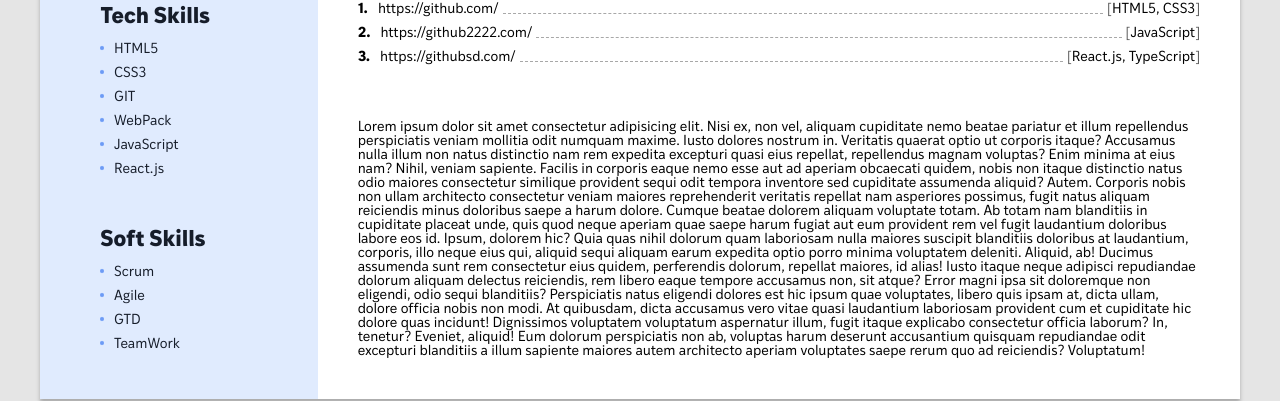
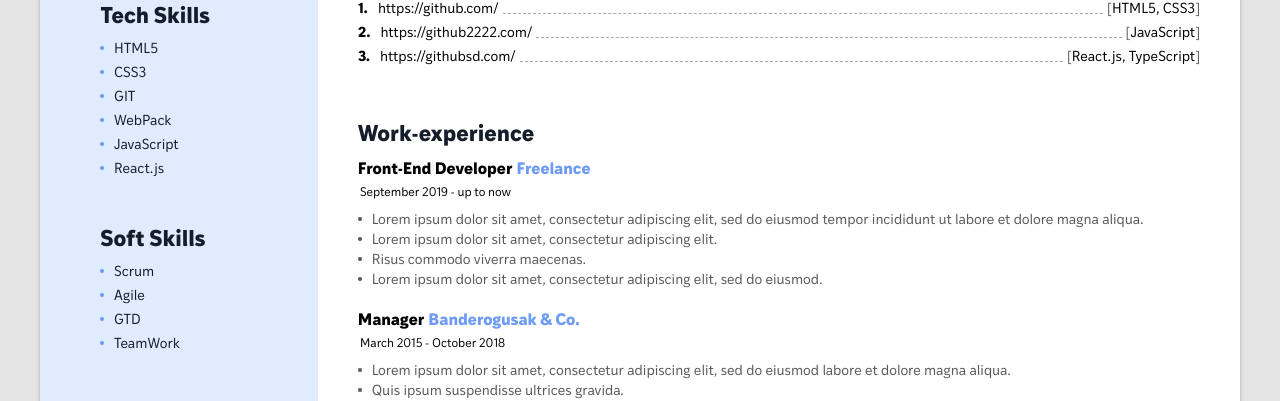
Before and after one commit to mspolermo/cv-frontend, a React (Create React App) app: page / in a window 1280 px wide. Shown: the part 405-806 px from the top of the page. Built offline with nearby package versions, Linux system fonts and the light colour scheme.

Commit message:
WorkExpirienceBlock completed

```diff
--- a/src/components/AsideBlock/AsideBlock.module.scss
+++ b/src/components/AsideBlock/AsideBlock.module.scss
@@ -1,5 +1,7 @@
+@import '/src/styles/variables.scss';
+
 .asideBlock {
-    background-color: #E0EBFE;
+    background-color: $backgroundColor-aside;
     max-width: 370px;
     padding: 40px 40px 0;
     &__imgContainer {
@@ -8,7 +10,6 @@
     &__img {
         max-width: 100%;
         border-radius: 4px;
-        //max-height: 354px;
     }
     &__body {
         padding-left: 20px;
--- a/src/components/AsideList/AsideList.module.scss
+++ b/src/components/AsideList/AsideList.module.scss
@@ -14,11 +14,11 @@
             &:hover {
                 .asideList{
                     &__icon {
-                        fill: green;
-                        stroke: green;
+                        fill: $hoverColor-additional;
+                        stroke: $hoverColor-additional;
                     }
                     &__text {
-                        color: green;
+                        color: $hoverColor-additional;
                     }
                 }
             }
--- a/src/components/Header/Header.module.scss
+++ b/src/components/Header/Header.module.scss
@@ -9,6 +9,7 @@
         font-size: 14px;
         line-height: 17px;
         color: $headingColor;
+        cursor: default;
     }
     &__heading {
         margin-bottom: 29px;
--- a/src/components/ProjectsBlock/ProjectsBlock.module.scss
+++ b/src/components/ProjectsBlock/ProjectsBlock.module.scss
@@ -17,10 +17,10 @@
         &:hover {
             .shortsProjectsBlock{
                 &__text {
-                   color: green;
+                   color: $hoverColor-additional;
                 }
                 &__center {
-                    border-bottom: 1px dashed green;
+                    border-bottom: 1px dashed $hoverColor-additional;
                 }
             }
 
--- /dev/null
+++ b/src/components/WorkExperienceBlock/WorkExperienceBlock.module.scss
@@ -0,0 +1,55 @@
+@import '/src/styles/variables.scss';
+
+.workExpirience {
+    margin-bottom: 40px;
+    &__block {
+        margin-bottom: 20px;
+    }
+    &__headingBlock {
+        display: flex;
+        margin-bottom: 6px;
+    }
+    &__heading{
+        font-weight: 700;
+        font-size: 16px;
+        line-height: 20px;
+        color: $headingColor;
+        cursor: default;
+        &_main{
+            &:hover {
+                color: $hoverColor-additional;
+                cursor: pointer;
+            }
+        }
+        &_additional{
+            padding-left: 4px;
+            color: $hoverColor-additional;
+        }
+    }
+    &__date {
+        margin-bottom: 10px;
+        margin-left: 0.2em;
+
+        font-weight: 400;
+        font-size: 12px;
+        line-height: 15px;
+        color: $textColor-additional;
+        cursor: default;
+    }
+    &__description{
+        cursor: default;
+    }
+    &__string{
+        display: flex;
+        align-items: center;
+    }
+    &__expirience{
+        line-height: 20px;
+    }
+    &__circle{
+        width: 4px;
+        margin-right: 10px;
+        fill: $circleColor-main;
+        stroke: $circleColor-main;
+    }
+}
--- /dev/null
+++ b/src/components/WorkExperienceBlock/WorkExperienceBlock.tsx
@@ -0,0 +1,79 @@
+import React, {FC} from "react";
+import classes from "./WorkExperienceBlock.module.scss"
+import about from '../../static/about.json'
+import Icons from "../Icons/Icons";
+
+interface WorkExperienceBlockProps {
+    type: "short" | "full"
+}
+
+const WorkExperienceBlock:FC<WorkExperienceBlockProps> = ({type}) => {
+    return (
+        <div className={classes.workExpirience}>
+
+            {about.works.map(work =>
+
+                <div key={work.start + work.finish} className={classes.workExpirience__block}>
+
+                    <div className={classes.workExpirience__headingBlock}>
+
+                        {(type == 'short') && <h3 className={ classes.workExpirience__heading
+                                                            + " "
+                                                            + classes.workExpirience__heading_main}
+                        >
+                            {work.title}
+                        </h3>}
+
+                        {(type == 'full') && <h3 className={ classes.workExpirience__heading}>
+                            {work.title}
+                        </h3>}
+
+                        <h4 className={classes.workExpirience__heading
+                                        + " "
+                                        + classes.workExpirience__heading_additional}>
+                            {work.company}
+                        </h4>
+
+                    </div>
+
+                    <p className={classes.workExpirience__date}>
+                        {work.start + ' - ' + work.finish}
+                    </p>
+
+                    {(type == 'short') && <div className={classes.workExpirience__description}>
+
+                        {work.descriptionShort.map(descript =>
+
+                            <div key={descript} className={classes.workExpirience__string}>
+                                <Icons name="circle" size="10" className={classes.workExpirience__circle}/>
+                                <p className={"text " + classes.workExpirience__expirience}>
+                                    {descript}
+                                </p>
+                            </div>)
+
+                        }
+                    </div>}
+
+                    {(type == 'full') && <div className={classes.workExpirience__description}>
+
+                        {work.descriptionFull.map(descript =>
+
+                            <div key={descript} className={classes.workExpirience__string}>
+                                <Icons name="circle" size="10" className={classes.workExpirience__circle}/>
+                                <p className={"text " + classes.workExpirience__expirience}>
+                                    {descript}
+                                </p>
+                            </div>)
+
+                        }
+
+                    </div>}
+
+                </div>
+
+            )}
+        </div>
+    );
+};
+
+export default WorkExperienceBlock;
--- a/src/pages/MainPage/MainPage.module.scss
+++ b/src/pages/MainPage/MainPage.module.scss
@@ -4,5 +4,9 @@
     &__summary {
         margin-bottom: 64px;
         line-height: 20px;
+        cursor: default;
+    }
+    &__heading{
+        margin-bottom: 12px;
     }
 }
--- a/src/pages/MainPage/MainPage.tsx
+++ b/src/pages/MainPage/MainPage.tsx
@@ -2,12 +2,15 @@ import React, {FC} from "react";
 import classes from "./MainPage.module.scss"
 import about from '../../static/about.json'
 import ProjectsBlock from "../../components/ProjectsBlock/ProjectsBlock";
+import WorkExperienceBlock from "../../components/WorkExperienceBlock/WorkExperienceBlock";
 
 const MainPage:FC = () => {
     return (
         <div className={"container-internal " + classes.mainPage}>
             <p className={"text " + classes.mainPage__summary}>{about.summary}</p>
             <ProjectsBlock type="short"/>
+            <h2 className={"heading-l2 " + classes.mainPage__heading}>Work-experience</h2>
+            <WorkExperienceBlock type="short"/>
             <div className="">
                 Lorem ipsum dolor sit amet consectetur adipisicing elit. Nisi ex, non vel, aliquam cupiditate nemo beatae pariatur et illum repellendus perspiciatis veniam mollitia odit numquam maxime. Iusto dolores nostrum in.
                 Veritatis quaerat optio ut corporis itaque? Accusamus nulla illum non natus distinctio nam rem expedita excepturi quasi eius repellat, repellendus magnam voluptas? Enim minima at eius nam? Nihil, veniam sapiente.
--- a/src/static/about.json
+++ b/src/static/about.json
@@ -1,6 +1,7 @@
 {
     "name": "Alexander Medvedev",
     "photo": "/src/static/photo.jpg",
+    "summary" : "Lorem ipsum dolor sit amet, consectetur adipiscing elit, sed do eiusmod tempor incididunt ut labore et dolore magna aliqua. Quis ipsum suspendisse ultrices gravida. Risus commodo viverra maecenas accumsan lacus vel facilisis.",
     "contacts": [
         {
             "type": "tel",
@@ -27,7 +28,6 @@
             "TeamWork"
         ]
     },
-    "summary" : "Lorem ipsum dolor sit amet, consectetur adipiscing elit, sed do eiusmod tempor incididunt ut labore et dolore magna aliqua. Quis ipsum suspendisse ultrices gravida. Risus commodo viverra maecenas accumsan lacus vel facilisis.",
     "projects" : [
         {
             "id": 1,
@@ -55,5 +55,59 @@
                 "TypeScript"
             ]
         }
+    ],
+    "works" : [
+        {
+            "title": "Front-End Developer",
+            "company": "Freelance",
+            "start": "September 2019",
+            "finish": "up to now ",
+            "descriptionShort": [
+                "Lorem ipsum dolor sit amet, consectetur adipiscing elit, sed do eiusmod tempor incididunt ut labore et dolore magna aliqua.",
+                "Lorem ipsum dolor sit amet, consectetur adipiscing elit.",
+                "Risus commodo viverra maecenas.",
+                "Lorem ipsum dolor sit amet, consectetur adipiscing elit, sed do eiusmod. "
+            ],
+            "descriptionFull": [
+                "Lorem ipsum dolor sit amet, consectetur adipiscing elit, sed do eiusmod tempor incididunt ut labore et dolore magna aliqua.",
+                "Lorem ipsum dolor sit amet, consectetur adipiscing elit.",
+                "Risus commodo viverra maecenas.",
+                "Lorem ipsum dolor sit amet, consectetur adipiscing elit, sed do eiusmod. "
+            ]
+        },
+        {
+            "title": "Manager",
+            "company": "Banderogusak & Co.",
+            "start": "March 2015",
+            "finish": "October 2018",
+            "descriptionShort": [
+                "Lorem ipsum dolor sit amet, consectetur adipiscing elit, sed do eiusmod labore et dolore magna aliqua.",
+                "Quis ipsum suspendisse ultrices gravida.",
+                "Risus commodo viverra maecenas."
+            ],
+            "descriptionFull": [
+                "Lorem ipsum dolor sit amet, consectetur adipiscing elit, sed do eiusmod tempor incididunt ut labore et dolore magna aliqua.",
+                "Lorem ipsum dolor sit amet, consectetur adipiscing elit.",
+                "Risus commodo viverra maecenas.",
+                "Lorem ipsum dolor sit amet, consectetur adipiscing elit, sed do eiusmod. "
+            ]
+        },
+        {
+            "title": "Manager",
+            "company": "BestUA Corp.",
+            "start": "June 2014",
+            "finish": "February 2015",
+            "descriptionShort": [
+                "Lorem ipsum dolor sit amet, consectetur adipiscing elit.",
+                "Quis ipsum suspendisse ultrices gravida.",
+                "Risus commodo viverra maecenas."
+            ],
+            "descriptionFull": [
+                "Lorem ipsum dolor sit amet, consectetur adipiscing elit, sed do eiusmod tempor incididunt ut labore et dolore magna aliqua.",
+                "Lorem ipsum dolor sit amet, consectetur adipiscing elit.",
+                "Risus commodo viverra maecenas.",
+                "Lorem ipsum dolor sit amet, consectetur adipiscing elit, sed do eiusmod. "
+            ]
+        }
     ]
 }
--- a/src/styles/App.scss
+++ b/src/styles/App.scss
@@ -3,10 +3,11 @@
 @import '/src/styles/variables.scss'; //Переменные и миксины
 
 :root {
-    background-color: $outsideBackgroundColor;
+    //background-color: $backgroundColor-outside;
 }
 .app {
-    background-color: $outsideBackgroundColor;
+
+    background-color: $backgroundColor-outside;
     padding: 40px 40px;
     margin: 0 auto;
 }
@@ -19,7 +20,7 @@ body {
     max-width: 1200px;
 
     display: flex;
-    background-color: $mainBackgroundColor;
+    background-color: $backgroundColor-main;
     box-shadow: 0px 4px 4px rgba(0, 0, 0, 0.25);
     margin-bottom: 40px;
 }
--- a/src/styles/variables.scss
+++ b/src/styles/variables.scss
@@ -1,9 +1,15 @@
-$outsideBackgroundColor: #E5E5E5;
-$mainBackgroundColor: #fff;
+$backgroundColor-outside: #E5E5E5;
+$backgroundColor-main: #fff;
+$backgroundColor-aside: #E0EBFE;
+
 $headingColor: #000000;
 $textColor: #595959;
-
 $headingColor-aside: #161D2A;
 $textColor-aside: #161D2A;
+$textColor-additional: "#A8A8A8";
+
 $iconColor-aside: #161D2A;
-$circleColor-aside: #6D9BF5;;
+$circleColor-aside: #6D9BF5;
+$circleColor-main: #595959;
+
+$hoverColor-additional: #6D9BF5;
```
Also changed, not shown: src/components/ProjectsBlock/ProjectsBlock.tsx (+8 -6 lines).
